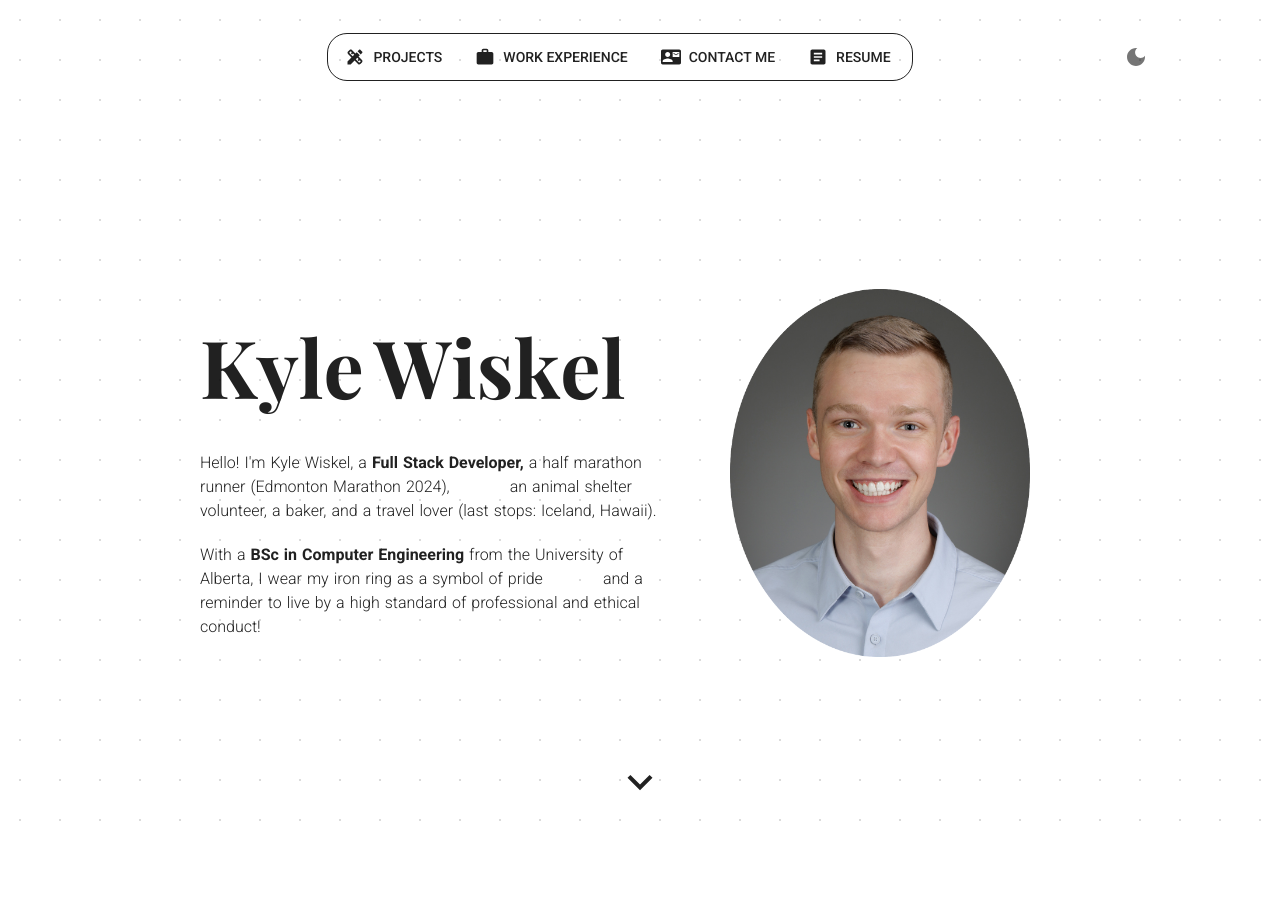
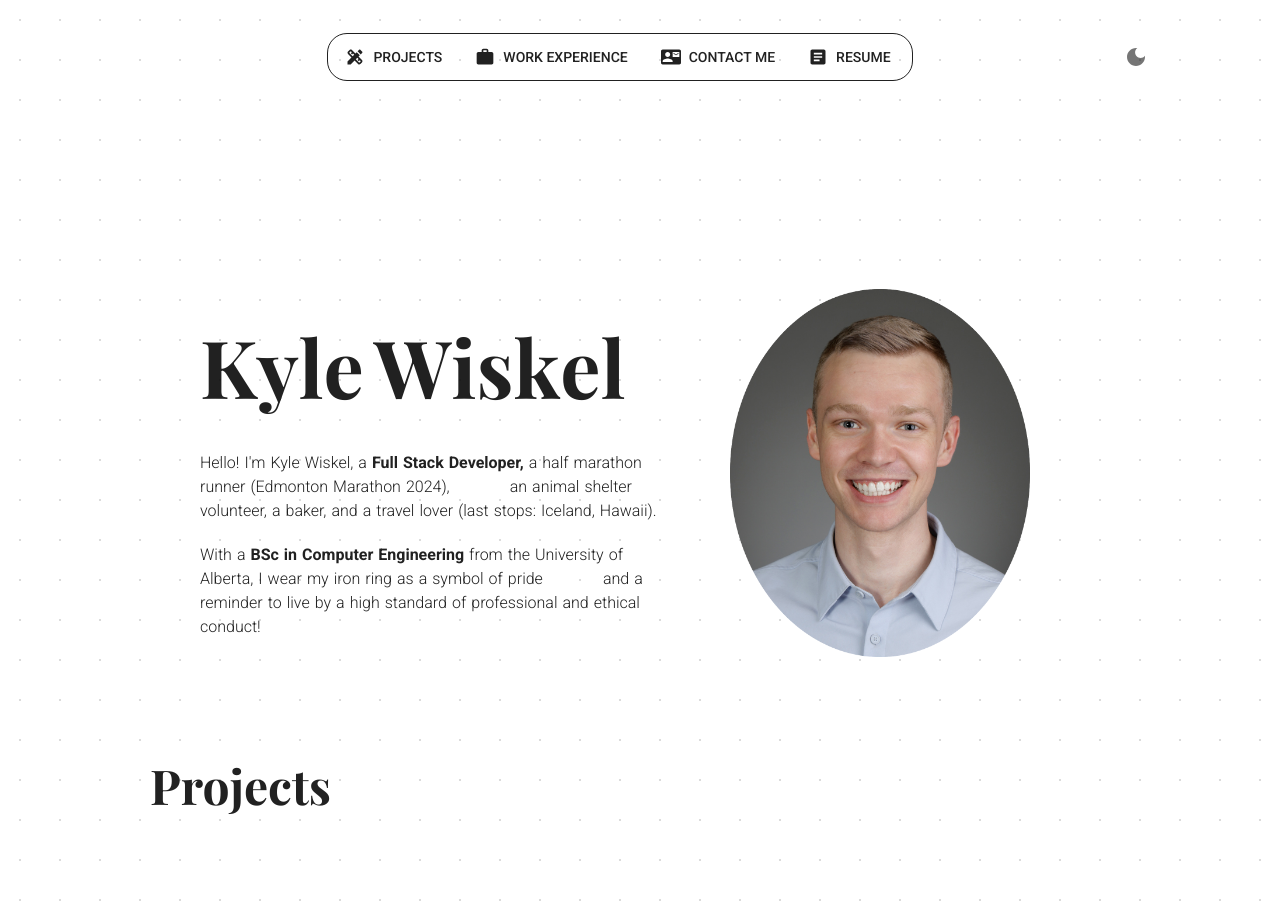
Before and after one commit to kwiskel/kylewiskel.dev, a Next.js app: page / in a window 1280 px wide. Shown: the top 918 px of the page. Before the commit the page ends 857 px from the top, so only its background shows below. Built offline with nearby package versions, Linux system fonts and the light colour scheme.

Commit message:
Remove showMore

```diff
--- a/app/page.tsx
+++ b/app/page.tsx
@@ -15,19 +15,19 @@ export default function Page() {
   const workRef = useRef(null);
   const contactRef = useRef(null);
 
-  const [showMore, setShowMore] = useState(false); // Controls expanded content
+  const [showMore, setShowMore] = useState(true); // Controls expanded content
   const [fadeIn, setFadeIn] = useState(false);
 
-  const setCollapse = () => {
-    if (!showMore) {
-      setShowMore(true);
-    }
-  };
+  // const setCollapse = () => {
+  //   if (!showMore) {
+  //     setShowMore(true);
+  //   }
+  // };
 
-  const isLargerThanMd = useMediaQuery(theme.breakpoints.up('md'));
-  useEffect(() => {
-    setShowMore(!isLargerThanMd);
-  }, [isLargerThanMd]);
+  // const isLargerThanMd = useMediaQuery(theme.breakpoints.up('md'));
+  // useEffect(() => {
+  //   setShowMore(!isLargerThanMd);
+  // }, [isLargerThanMd]);
 
   return (
     <>
@@ -44,20 +44,6 @@ export default function Page() {
           <NavigationBar projectRef={projectRef} workRef={workRef} contactRef={contactRef} fadeIn={fadeIn} />
           <TitleSection fadeIn={fadeIn} setFadeIn={setFadeIn} />
           <Fade in={fadeIn} timeout={2000}>
-            <ExpandMore
-              sx={{
-                display: { xs: 'none', md: 'block' },
-                margin: 'auto',
-                fontSize: '50px',
-                color: theme.palette.text.primary,
-                cursor: 'pointer',
-                marginTop: '100px',
-                rotate: showMore ? '180deg' : '0deg',
-                visibility: showMore ? 'hidden' : 'visible',
-              }}
-              onClick={() => setCollapse()}
-            />
-          </Fade>
             <Collapse in={showMore} timeout={{ enter: 2000, exit: 0 }} sx={{ maxWidth: '100%' }}>
               <>
                 <ProjectsSection ref={projectRef} />
@@ -65,6 +51,7 @@ export default function Page() {
                 <ContactSection ref={contactRef} />
               </>
             </Collapse>
+          </Fade>
         </Box>
       </Box>
     </>
```
Lines whose indentation alone changed are shown as unchanged.
